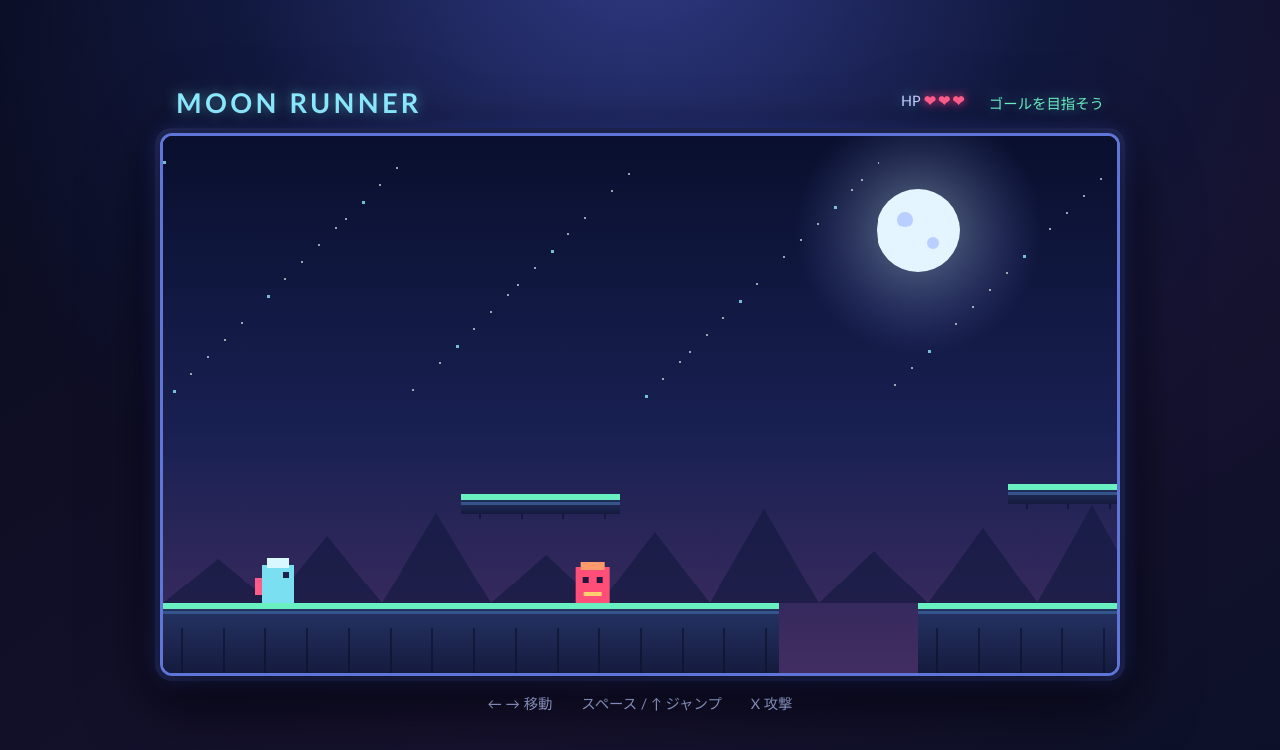
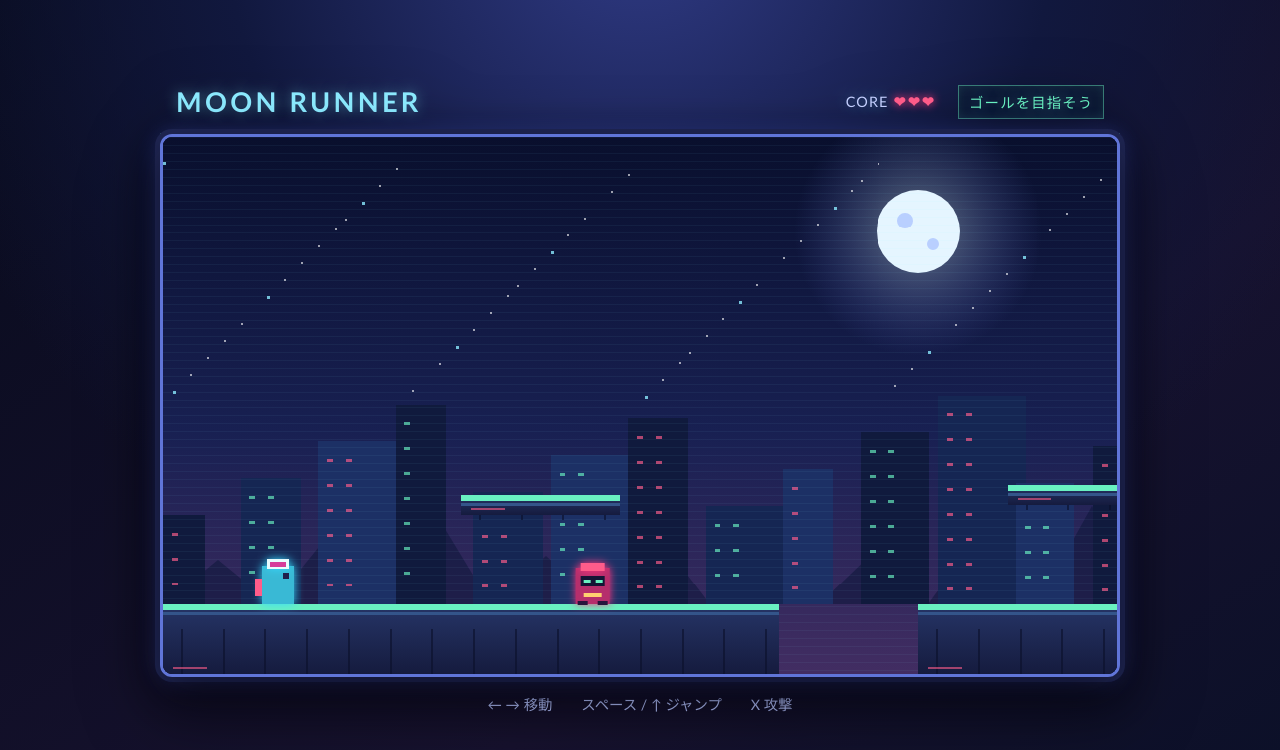
Before and after one commit to wasan2195076/my-second-app, a plain HTML site: page index.html in a window 1280 px wide. Drawn offline with Linux system fonts and the light colour scheme.

Commit message:
ネオンデザインを追加

```diff
--- a/index.html
+++ b/index.html
@@ -11,7 +11,7 @@
     <header class="hud">
       <h1>MOON RUNNER</h1>
       <div class="stats">
-        <span>HP <strong id="hp">❤❤❤</strong></span>
+        <span>CORE <strong id="hp">❤❤❤</strong></span>
         <span id="status">ゴールを目指そう</span>
       </div>
     </header>
--- a/script.js
+++ b/script.js
@@ -208,6 +208,29 @@ function drawBackdrop() {
       ctx.beginPath(); ctx.moveTo(x, 190); ctx.lineTo(x + 120, 470); ctx.stroke();
     }
   }
+  drawCityscape(isSecondStage);
+  drawScanlines();
+}
+
+function drawCityscape(isSecondStage) {
+  const colors = isSecondStage ? ["#321535", "#481a42", "#5d2249"] : ["#101a3d", "#152653", "#1c3065"];
+  for (let i = 0; i < 15; i++) {
+    const width = 42 + (i * 19) % 48;
+    const height = 90 + (i * 37) % 125;
+    const x = i * 78 - (cameraX * 0.12 % 78);
+    ctx.fillStyle = colors[i % colors.length];
+    ctx.fillRect(x, 470 - height, width, height);
+    ctx.fillStyle = i % 2 ? "#69f0c1aa" : "#ff5c8aaa";
+    for (let y = 470 - height + 18; y < 455; y += 25) {
+      ctx.fillRect(x + 9, y, 6, 3);
+      if (width > 55) ctx.fillRect(x + 28, y, 6, 3);
+    }
+  }
+}
+
+function drawScanlines() {
+  ctx.fillStyle = "#8be9fd0d";
+  for (let y = 0; y < HEIGHT; y += 8) ctx.fillRect(0, y, WIDTH, 1);
 }
 
 function drawStars() {
@@ -227,33 +250,44 @@ function drawPlatform(platform) {
   ctx.fillStyle = "#34558a"; ctx.fillRect(platform.x, platform.y + 8, platform.width, 3);
   ctx.fillStyle = "#0a102b99";
   for (let x = platform.x + 18; x < platform.x + platform.width; x += 42) ctx.fillRect(x, platform.y + 25, 2, platform.height - 25);
+  ctx.fillStyle = "#ff5c8a99";
+  ctx.fillRect(platform.x + 10, platform.y + platform.height - 7, Math.min(34, platform.width - 20), 2);
 }
 
 function drawEnemy(enemy) {
   if (!enemy.alive) return;
-  ctx.fillStyle = "#ff4f79"; ctx.fillRect(enemy.x, enemy.y + 5, enemy.width, enemy.height - 5);
-  ctx.fillStyle = "#ff9b6a"; ctx.fillRect(enemy.x + 5, enemy.y, enemy.width - 10, 8);
-  ctx.fillStyle = "#24163f"; ctx.fillRect(enemy.x + 7, enemy.y + 15, 6, 6); ctx.fillRect(enemy.x + 21, enemy.y + 15, 6, 6);
+  ctx.shadowColor = "#ff367f"; ctx.shadowBlur = 8;
+  ctx.fillStyle = "#b62e6c"; ctx.fillRect(enemy.x, enemy.y + 5, enemy.width, enemy.height - 5);
+  ctx.fillStyle = "#ff5c8a"; ctx.fillRect(enemy.x + 5, enemy.y, enemy.width - 10, 8);
+  ctx.shadowBlur = 0;
+  ctx.fillStyle = "#141535"; ctx.fillRect(enemy.x + 5, enemy.y + 13, enemy.width - 10, 11);
+  ctx.fillStyle = "#69f0c1"; ctx.fillRect(enemy.x + 8, enemy.y + 17, 7, 3); ctx.fillRect(enemy.x + 20, enemy.y + 17, 7, 3);
   ctx.fillStyle = "#ffcf70"; ctx.fillRect(enemy.x + 8, enemy.y + 31, enemy.width - 16, 4);
+  ctx.fillStyle = "#27143d"; ctx.fillRect(enemy.x + 2, enemy.y + 39, 10, 4); ctx.fillRect(enemy.x + 22, enemy.y + 39, 10, 4);
 }
 
 function drawGoal() {
   ctx.shadowColor = "#69f0c1"; ctx.shadowBlur = 18;
-  ctx.fillStyle = "#69f0c1"; ctx.fillRect(goalX, 300, 8, 170);
-  ctx.fillStyle = "#ff5c8a"; ctx.beginPath(); ctx.moveTo(goalX + 8, 300); ctx.lineTo(goalX + 90, 325); ctx.lineTo(goalX + 8, 350); ctx.fill();
+  ctx.strokeStyle = "#69f0c1"; ctx.lineWidth = 7;
+  ctx.strokeRect(goalX, 300, 78, 170);
+  ctx.fillStyle = "#ff5c8a"; ctx.fillRect(goalX + 11, 316, 56, 3);
+  ctx.fillStyle = "#69f0c1"; ctx.fillRect(goalX + 8, 360, 62, 2);
   ctx.shadowBlur = 0;
 }
 
 function drawPlayer() {
   if (player.invincible > 0 && Math.floor(player.invincible * 12) % 2) return;
-  ctx.fillStyle = "#7bdff2"; ctx.fillRect(player.x, player.y + 7, player.width, player.height - 7);
-  ctx.fillStyle = "#d8f7ff"; ctx.fillRect(player.x + 5, player.y, player.width - 10, 10);
+  ctx.shadowColor = "#35d9ff"; ctx.shadowBlur = 10;
+  ctx.fillStyle = "#39b9d5"; ctx.fillRect(player.x, player.y + 7, player.width, player.height - 7);
+  ctx.fillStyle = "#e8fcff"; ctx.fillRect(player.x + 5, player.y, player.width - 10, 10);
+  ctx.shadowBlur = 0;
+  ctx.fillStyle = "#d63c9a"; ctx.fillRect(player.x + 8, player.y + 3, player.width - 16, 5);
   ctx.fillStyle = "#20204b"; ctx.fillRect(player.x + (player.facing > 0 ? 21 : 5), player.y + 14, 6, 6);
   ctx.fillStyle = "#ff5c8a";
   ctx.fillRect(player.x + (player.facing > 0 ? -7 : player.width), player.y + 20, 7, 18);
   if (player.attackTimer > 0) {
-    ctx.shadowColor = "#fff09a"; ctx.shadowBlur = 12;
-    ctx.fillStyle = "#fff09a";
+    ctx.shadowColor = "#69f0c1"; ctx.shadowBlur = 15;
+    ctx.fillStyle = "#b8ffe9";
     const x = player.facing > 0 ? player.x + player.width : player.x - 42;
     ctx.fillRect(x, player.y + 14, 42, 8);
     ctx.shadowBlur = 0;
--- a/style.css
+++ b/style.css
@@ -26,6 +26,7 @@ body {
   gap: 1rem;
   padding: 0.9rem 1rem;
   text-shadow: 0 0 14px #7bdff288;
+  border-bottom: 1px solid #69f0c155;
 }
 
 h1 {
@@ -40,10 +41,19 @@ h1 {
   gap: 1.4rem;
   color: #c5d0ff;
   font-size: 0.9rem;
+  align-items: center;
+  text-transform: uppercase;
+  letter-spacing: 0.08em;
 }
 
 #hp { color: #ff5c8a; letter-spacing: 0.15em; text-shadow: 0 0 10px #ff397c; }
-#status { color: #69f0c1; }
+#status {
+  color: #69f0c1;
+  padding: 0.35rem 0.6rem;
+  border: 1px solid #69f0c177;
+  background: #0b1730aa;
+  box-shadow: inset 0 0 12px #69f0c122;
+}
 
 .game-frame {
   position: relative;
```
